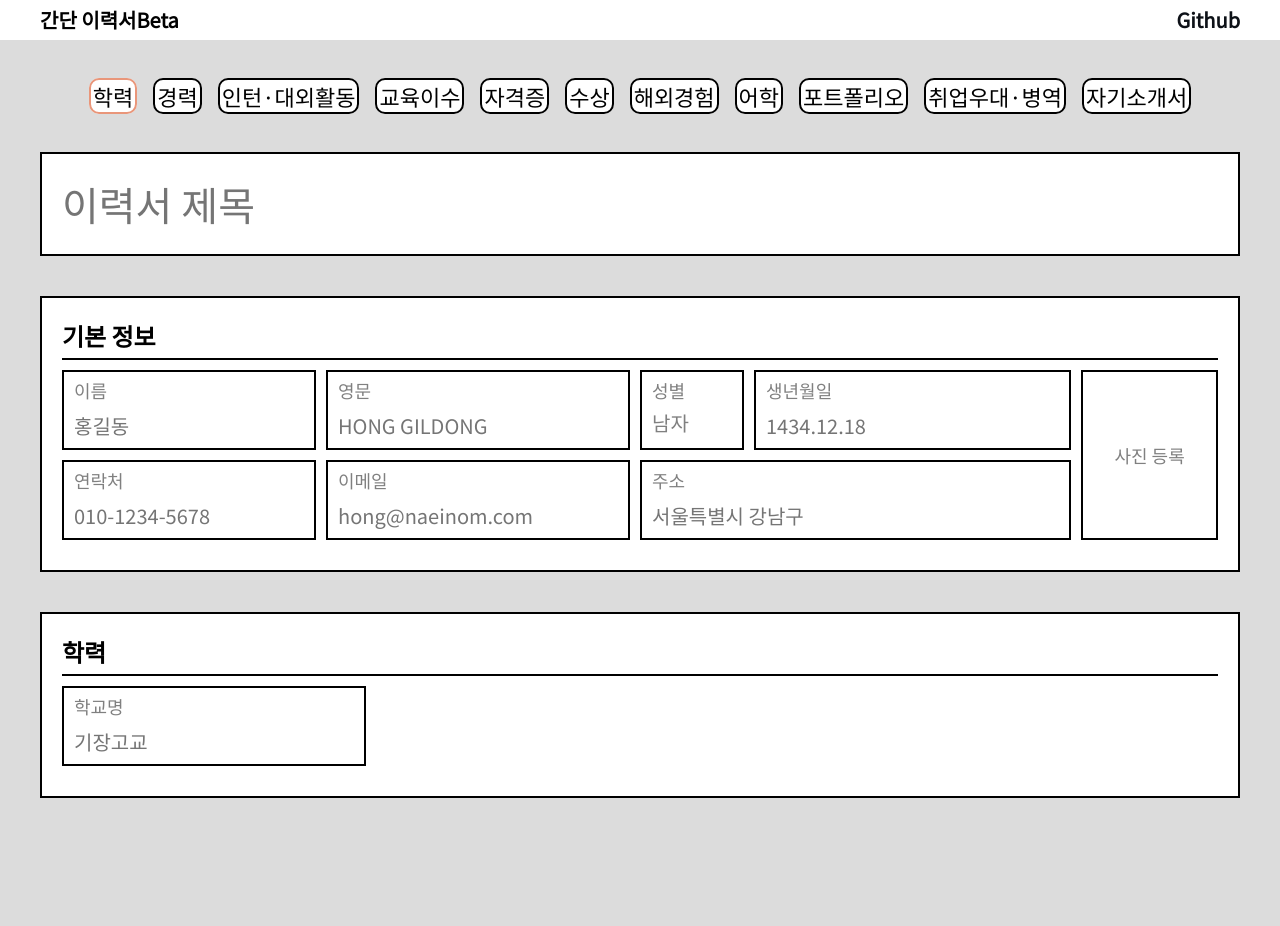
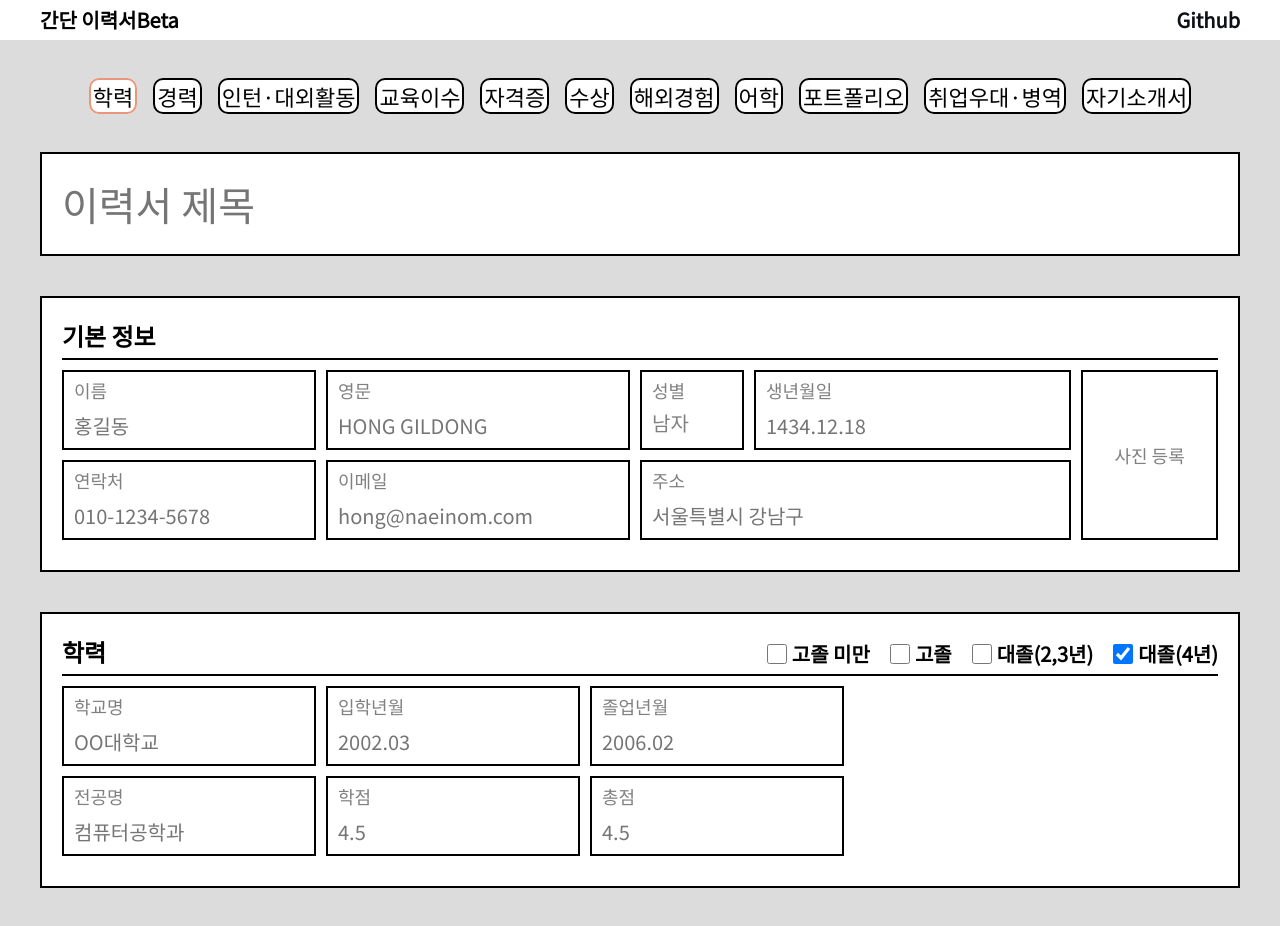
Before and after one commit to wnalsals123/Resume_Project, a React (Create React App) app in the folder resume/: page / in a window 1280 px wide. Both pictures are taken after a click on the item "학력". Before the commit the page ends 838 px from the top, so only its background shows below. Built offline with nearby package versions, Linux system fonts and the light colour scheme.

Commit message:
학력탭 70% 구현

```diff
--- a/resume/src/App.css
+++ b/resume/src/App.css
@@ -85,9 +85,7 @@
   position: relative;
   background-color: white;
   padding: 20px 20px;
-  border-width: 2px;
-  border-style: solid;
-  border-color: black;
+  border: 2px solid black;
   margin-bottom: 40px;
 }
 
@@ -286,3 +284,54 @@ input:-webkit-autofill {
   color: white;
   cursor: pointer;
 }
+
+.checkBoxWrap {
+  display: inline-block;
+  position: absolute;
+  top: 30px;
+  right: 20px;
+  height: 35px;
+}
+
+.checkBox {
+  display: inline-block;
+  margin-left: 20px;
+}
+
+.checkBox input {
+  margin: 0;
+  width: 20px;
+  height: 20px;
+  vertical-align: top;
+}
+
+.checkBox span{
+  font-size: 20px;
+  padding-left: 5px;
+  vertical-align: top;
+  line-height: 20px;
+}
+
+.학교명 {
+  width: 250px;
+}
+
+.입학년월 {
+  width: 250px;
+}
+
+.졸업년월 {
+  width: 250px;
+}
+
+.전공명 {
+  width: 250px;
+}
+
+.학점 {
+  width: 250px;
+}
+
+.총점 {
+  width: 250px;
+}
--- a/resume/src/App.js
+++ b/resume/src/App.js
@@ -9,6 +9,13 @@ function App() {
     let elemnet = document.getElementById(e.target.innerText)
     e.target.className = e.target.className === "ResumeLi" ? "ResumeLi Clik" : "ResumeLi"
     elemnet.className = elemnet.className === "basicInfo" ? "basicInfo 숨김" : "basicInfo"
+
+    if(elemnet.id === "학력") {
+      let disableBox = checkBox.filter((item) => (item.id !== "checkBox4"))
+      disableBox.map((item) => (document.getElementById(item.id).checked = false))
+      document.getElementById("checkBox4").checked = true
+      setPreCheck("checkBox4")
+    }
   }
   // 성별 선택
   const [성별상태, 성별상태바꾸기] = useState("inputBox 성별 성별선택 숨김")
@@ -168,10 +175,39 @@ function App() {
     let element = document.getElementById(str)
     element.className = "inputBox " + (e.target.id)
   }
-  // 이력서 작성 웹페이지 구성
+  // checkBox 리스트 이벤트
+  const checkBox = [
+    { id: "checkBox1", name: "고졸 미만"},
+    { id: "checkBox2", name: "고졸"},
+    { id: "checkBox3", name: "대졸(2,3년)"},
+    { id: "checkBox4", name: "대졸(4년)"},
+  ]
+
+  const [preCheck, setPreCheck] = useState("")
+
+  const checkBoxChange = (e) => {
+    console.log("pre: " + preCheck,"curr: " + e.target.id, e.target.checked)
+
+    if(e.target.id === preCheck){
+      e.target.checked = true
+      console.log(e.target.checked)
+    } else {
+      let disableBox = checkBox.filter((item) => (e.target.id !== item.id))
+      disableBox.map((item) => (document.getElementById(item.id).checked = false))
+      setPreCheck(e.target.id)
+    }
+  }
+
+  const checkBoxList = checkBox.map((item) => (
+    <div key={item.id} className='checkBox'>
+      <input onChange={checkBoxChange} type="checkbox" id={item.id}></input>
+      <span>{item.name}</span>
+    </div>
+  ))
+  // 이력서 웹페이지
   return (
     <div className="ResumePage">
-
+      {/* 탑 배너 */}
       <div className="ResumeTopHeader">
         <div className="ResumeTop">
           <b className="Rname">간단 이력서Beta</b>
@@ -183,7 +219,7 @@ function App() {
           </a>
         </div>
       </div>
-
+      {/* 이력서 리스트 */}
       <ul className="ResumeList">
         <li className="ResumeLi" onClick={LibtuClik}>학력</li>
         <li className="ResumeLi" onClick={LibtuClik}>경력</li>
@@ -197,14 +233,14 @@ function App() {
         <li className="ResumeLi" onClick={LibtuClik}>취업우대·병역</li>
         <li className="ResumeLi" onClick={LibtuClik}>자기소개서</li>
       </ul>
-
+      {/* 이력서 제목 */}
       <div className="ResumeTitle">
         <input className="ResumeTitleInput" id="이력서제목" type="text" placeholder="이력서 제목">
         </input>
       </div>
 
       <div className="contentBox">
-
+      {/* 기본정보 */}
         <div className="basicInfo" id="기본정보">
 
           <h2>기본 정보</h2>
@@ -265,80 +301,107 @@ function App() {
           </div>
 
         </div>
-
+        {/* 학력 */}
         <div className="basicInfo 숨김" id="학력">
 
-          <h2>학력</h2>
+          <h2>학력
+            <div className='checkBoxWrap'>
+              {checkBoxList}
+            </div>
+          </h2>
 
           <div className="row">
-            <div className="inputBox 학력">
+            <div className="inputBox 학교명" id="inputBox 학교명">
               <span>학교명</span>
-              <input id="학교명" type="text" placeholder="기장고교"></input>
+              <input onFocus={inputBoxFocus} onBlur={inputBoxBlur} id="학교명" type="text" placeholder="OO대학교"></input>
+            </div>
+            <div className="inputBox 입학년월" id="inputBox 입학년월">
+              <span>입학년월</span>
+              <input onFocus={inputBoxFocus} onBlur={inputBoxBlur} id="입학년월" type="text" placeholder="2002.03"></input>
+            </div>
+            <div className="inputBox 졸업년월" id="inputBox 졸업년월">
+              <span>졸업년월</span>
+              <input onFocus={inputBoxFocus} onBlur={inputBoxBlur} id="졸업년월" type="text" placeholder="2006.02"></input>
+            </div>
+          </div>
+
+          <div className="row">
+            <div className="inputBox 전공명" id="inputBox 전공명">
+              <span>전공명</span>
+              <input onFocus={inputBoxFocus} onBlur={inputBoxBlur} id="전공명" type="text" placeholder="컴퓨터공학과"></input>
+            </div>
+            <div className="inputBox 학점" id="inputBox 학점">
+              <span>학점</span>
+              <input onFocus={inputBoxFocus} onBlur={inputBoxBlur} id="학점" type="text" placeholder="4.5"></input>
+            </div>
+            <div className="inputBox 총점" id="inputBox 총점">
+              <span>총점</span>
+              <input onFocus={inputBoxFocus} onBlur={inputBoxBlur} id="총점" type="text" placeholder="4.5"></input>
             </div>
           </div>
 
         </div>
-
+        {/* 경력 */}
         <div className="basicInfo 숨김" id="경력">
 
           <h2>경력</h2>
 
         </div>
-
+        {/* 인턴·대외활동 */}
         <div className="basicInfo 숨김" id="인턴·대외활동">
 
           <h2>인턴·대외활동</h2>
 
         </div>
-
+        {/* 교육이수 */}
         <div className="basicInfo 숨김" id="교육이수">
 
           <h2>교육이수</h2>
 
         </div>
-
+        {/* 자격증 */}
         <div className="basicInfo 숨김" id="자격증">
 
           <h2>자격증</h2>
 
         </div>
-
+        {/* 수상 */}
         <div className="basicInfo 숨김" id="수상">
 
           <h2>수상</h2>
 
         </div>
-
+        {/* 해외경험 */}
         <div className="basicInfo 숨김" id="해외경험">
 
           <h2>해외경험</h2>
 
         </div>
-
+        {/* 어학 */}
         <div className="basicInfo 숨김" id="어학">
 
           <h2>어학</h2>
 
         </div>
-
+        {/* 포트폴리오 */}
         <div className="basicInfo 숨김" id="포트폴리오">
 
           <h2>포트폴리오</h2>
 
         </div>
-
+        {/* 취업우대·병역 */}
         <div className="basicInfo 숨김" id="취업우대·병역">
 
           <h2>취업우대·병역</h2>
 
         </div>
-
+        {/* 자기소개서 */}
         <div className="basicInfo 숨김" id="자기소개서">
 
           <h2>자기소개서</h2>
 
         </div>
-
+        {/* 주소 찾기 팝업 */}
         <div id='popupDom'>
           {isPopupOpen && (
             <PopupDom>
```
